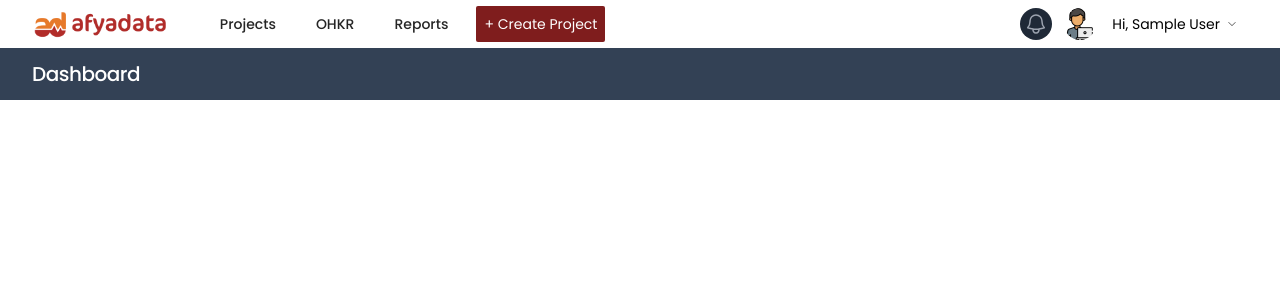
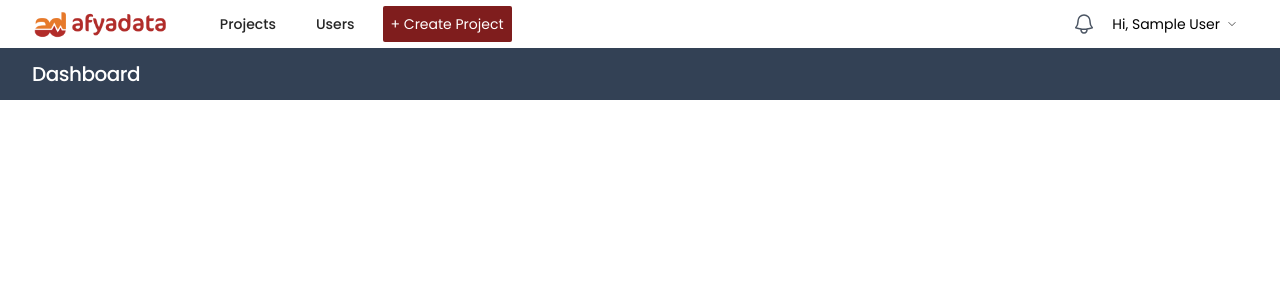
Before and after one commit to sacids/afyadata_backend_v2, a Django app: page /dashboard/summaries in a window 1280 px wide. Shown: the top 300 px of the page. Run offline with Django 4.2, Linux system fonts and the light colour scheme; the visitor is signed in with stand-in values (Sample User, id 1); parts of the project's set-up code (start-up, migrations or seed data) failed here and were passed over; some libraries are stand-ins or nearby versions.

Commit message:
Fix header

```diff
--- a/templates/partials/header.html
+++ b/templates/partials/header.html
@@ -18,11 +18,8 @@
                         <a href="{% url 'projects:lists' %}"
                             class="text-neutral-800 hover:bg-red-100 hover:rounded-md hover:text-slate-900 px-3 py-2 rounded-md text-sm font-medium">Projects</a>
 
-                        <a href="{% url 'ohkr:diseases' %}"
-                            class="text-neutral-800 hover:bg-red-100 hover:rounded-md hover:text-slate-900 px-3 py-2 rounded-md text-sm font-medium">OHKR</a>
-
                         <a href="#"
-                            class="text-neutral-800 hover:bg-red-100 hover:rounded-md hover:text-slate-900 px-3 py-2 rounded-md text-sm font-medium">Reports</a>
+                            class="text-neutral-800 hover:bg-red-100 hover:rounded-md hover:text-slate-900 px-3 py-2 rounded-md text-sm font-medium">Users</a>
 
                         <a href="{% url 'projects:create' %}"
                             class="text-white bg-red-900 hover:bg-red-800 px-2 py-2 rounded-sm text-sm font-normal">
@@ -35,7 +32,7 @@
             <div class="hidden md:block">
                 <div class="ml-4 flex items-center md:ml-6">
                     <button type="button"
-                        class="rounded-full bg-gray-800 p-1 text-gray-400 hover:text-white focus:outline-none focus:ring-2 focus:ring-white focus:ring-offset-2 focus:ring-offset-gray-800">
+                        class="rounded-full bg-white p-1 text-gray-600 hover:text-gray-800 focus:outline-none focus:ring-2 focus:ring-gray-800 focus:ring-offset-2 focus:ring-offset-gray-800">
                         <span class="sr-only">View notifications</span>
                         <!-- Heroicon name: outline/bell -->
                         <svg class="h-6 w-6" xmlns="http://www.w3.org/2000/svg" fill="none" viewBox="0 0 24 24"
@@ -51,9 +48,11 @@
                             <button @click="dropdownMenu = ! dropdownMenu" type="button"
                                 class="flex items-center focus:outline-none mr-3" id="user-menu-button"
                                 aria-expanded="false" aria-haspopup="true">
-                                <img class="w-8 h-8 rounded-full mr-4" src="{% static 'images/programmer.png' %}"
-                                    alt="{{request.user.first_name}} {{request.user.last_name}}"> <span class="hidden md:inline-block text-sm">Hi, {{request.user.first_name}} {{request.user.last_name}}
-                                </span>
+                                <!-- <img class="w-8 h-8 rounded-full mr-4" src="{% static 'images/programmer.png' %}"
+                                    alt="{{request.user.first_name}} {{request.user.last_name}}">  -->
+                                    <span class="hidden md:inline-block text-sm">
+                                        Hi, {{request.user.first_name}} {{request.user.last_name}}
+                                    </span>
                                 <svg class="pl-2 h-2" version="1.1" xmlns="http://www.w3.org/2000/svg"
                                     viewBox="0 0 129 129" xmlns:xlink="http://www.w3.org/1999/xlink"
                                     enable-background="new 0 0 129 129">
```
